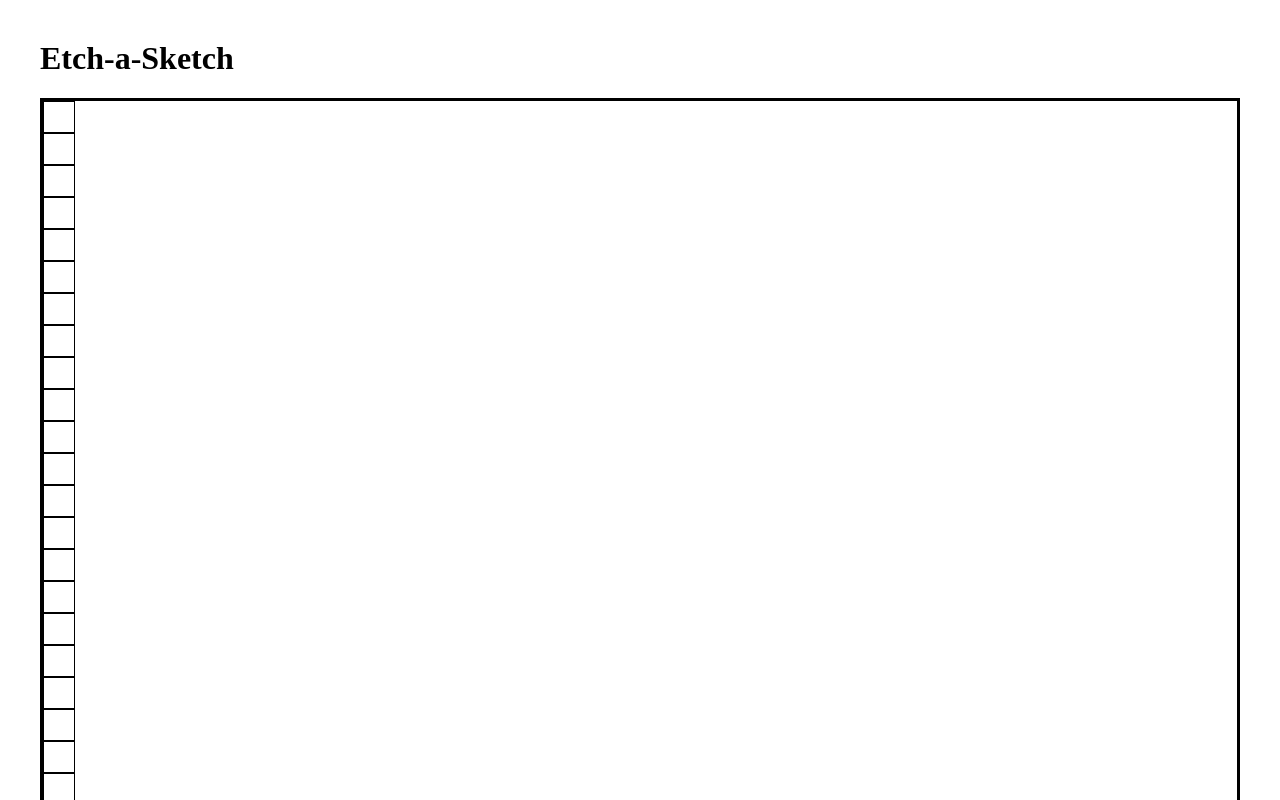
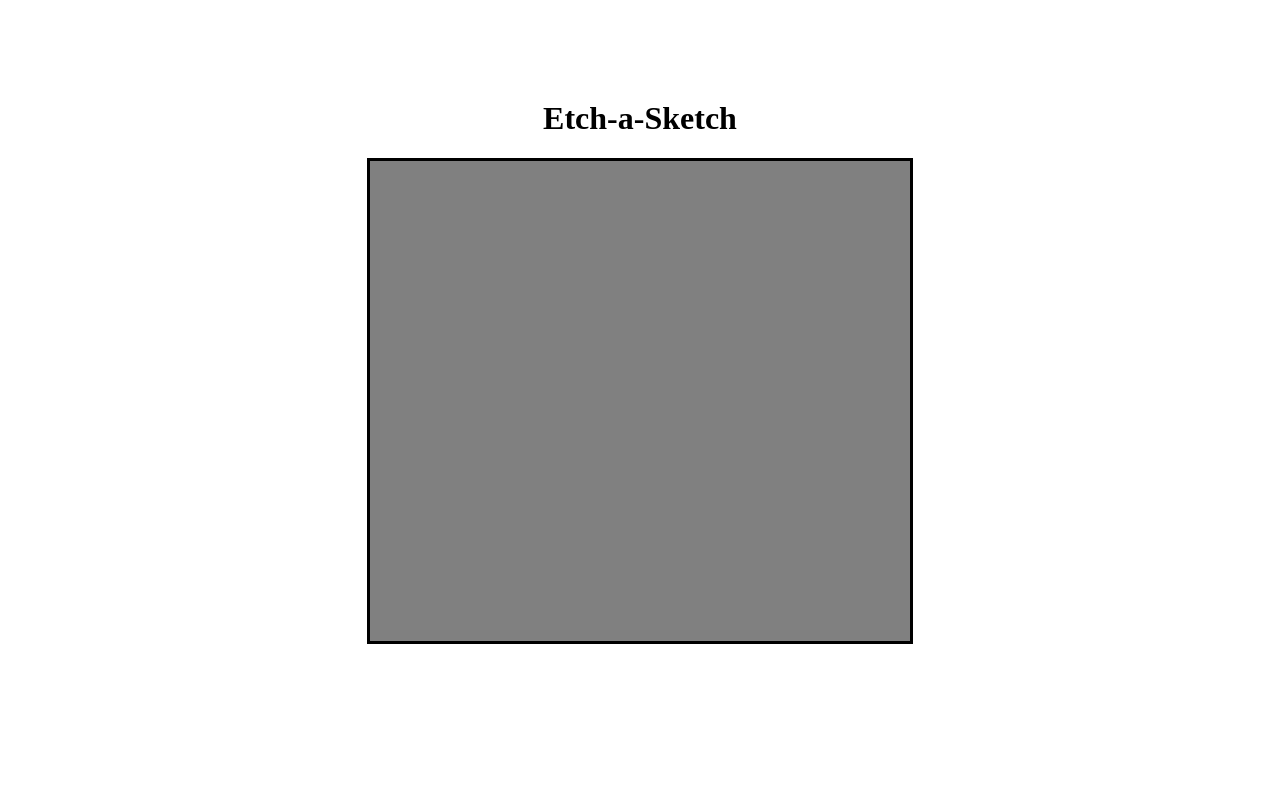
Before and after one commit to Carobel/odin-etch-a-sketch, a plain HTML site: page index.html in a window 1280 px wide. Shown: the top 800 px of the page. Drawn offline with Linux system fonts and the light colour scheme.

Commit message:
add rows of pixels

```diff
--- a/css/style.css
+++ b/css/style.css
@@ -1,14 +1,25 @@
 body {
-    margin: 40px;
+    margin: 100px;
+}
+
+#page-title {
+    text-align: center;
 }
 
 #canvas {
+    width: 50%;
+    margin: auto;
     border-style: solid;
+    display: flex;
+    flex-direction: column;
+}
+
+.row {
+    display: flex;
 }
 
 .pixel {
-    width: 30px;
+    background-color: grey;
     height: 30px;
-    border-style: solid;
-    border-width: 1px;
+    flex: 1 0 auto;
 }
--- a/index.html
+++ b/index.html
@@ -8,7 +8,7 @@
     <script src="./js/script.js" defer></script>
 </head>
 <body>
-    <h1>Etch-a-Sketch</h1>
+    <h1 id="page-title">Etch-a-Sketch</h1>
     <div id="canvas"></div>
 </body>
 </html>
--- a/js/script.js
+++ b/js/script.js
@@ -4,12 +4,15 @@ SIZE = 16;
 function createPixels() {
     canvas = document.querySelector('#canvas');
     for(let x = 0; x < SIZE; x++) {
+        const row = document.createElement('div');
+        row.classList.add('row');
+        canvas.appendChild(row);
+
         for(let y = 0; y < SIZE; y++) {
-            console.log(x,y);
             const pixel = document.createElement('div');
             pixel.classList.add('pixel');
             pixel.id = `${String(x)},${String(y)}`
-            canvas.appendChild(pixel);
+            row.appendChild(pixel);
         }
     }
 }
```
